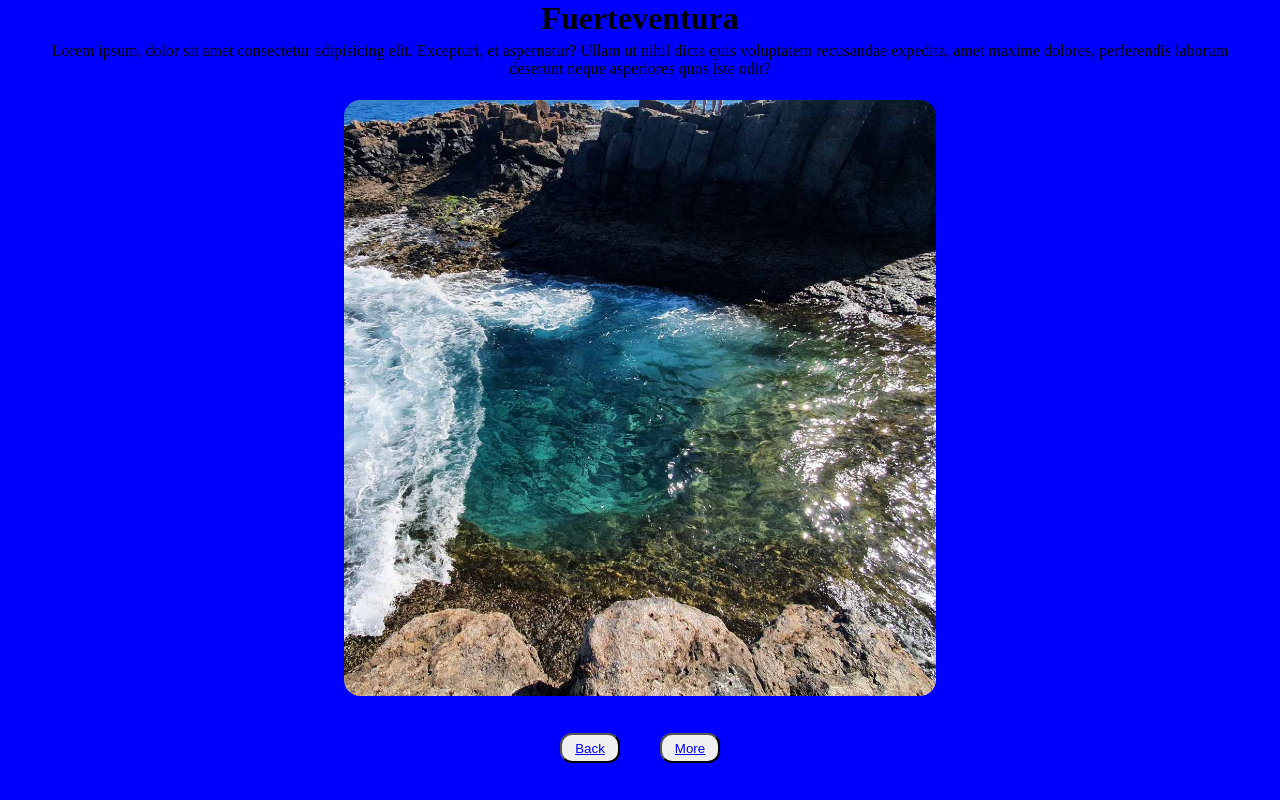
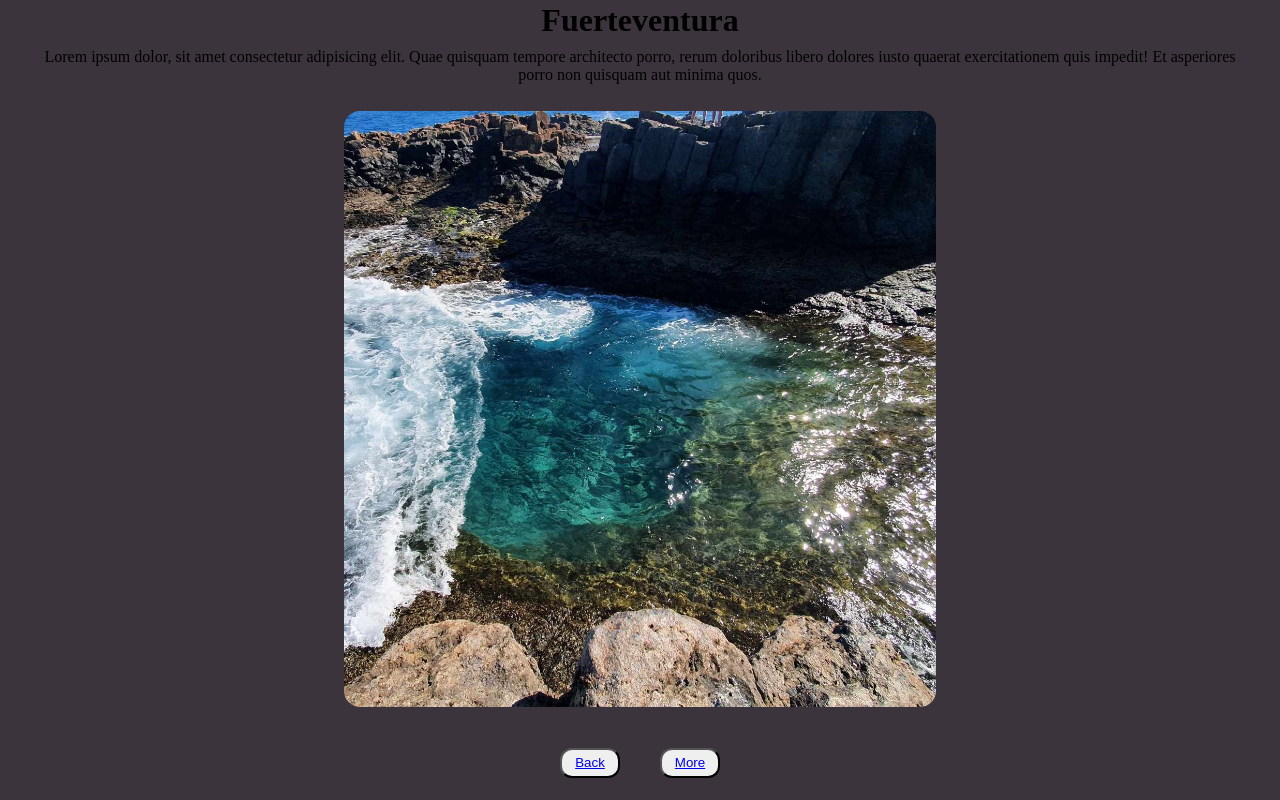
Before and after one commit to kasaparz/Canary-Islands, a plain HTML site: page fuerta.html in a window 1280 px wide. Drawn offline with Linux system fonts and the light colour scheme.

Commit message:
add content to fuerta.html

```diff
--- a/fuerta.html
+++ b/fuerta.html
@@ -10,7 +10,7 @@
 	<body>
 			<div class="fuerte_background">
 				<h1>Fuerteventura</h1>
-				<p class="description">Lorem ipsum, dolor sit amet consectetur adipisicing elit. Excepturi, et aspernatur? Ullam ut nihil dicta quis voluptatem recusandae expedita, amet maxime dolores, perferendis laborum deserunt neque asperiores quos iste odit?</p>
+				<p class="description">Lorem ipsum dolor, sit amet consectetur adipisicing elit. Quae quisquam tempore architecto porro, rerum doloribus libero dolores iusto quaerat exercitationem quis impedit! Et asperiores porro non quisquam aut minima quos.</p>
 			<section class="fuerte_container">
 				<article class="fuerte_card">
 					<figure>
--- a/style.css
+++ b/style.css
@@ -279,18 +279,20 @@ button {
 
 /*------------fuerte-------*/
 
-body {
-	height: 100vh;
-}
-
-.fuerte_background {
+/* .fuerte_background {
 	display: flex;
 	flex-wrap: wrap;
 	flex-direction: column;
 	justify-content: start;
 	align-items: center;
 	background-color: blue;
-	height: 100%;
+	height: 100vh;
+} */
+.fuerte_background {
+	background-color: var(--background);
+	display: grid;
+	place-items: center;
+	height: 100vh;
 }
 
 .fuerte_container {
```
